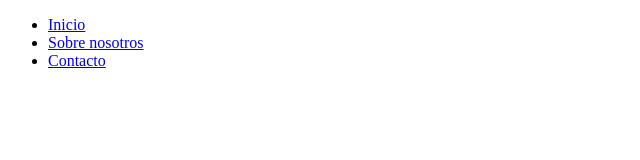
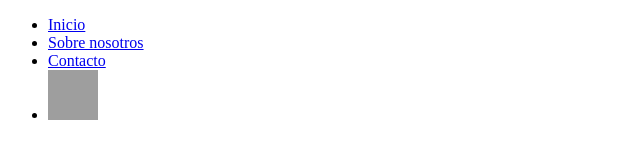
Before and after one commit to Nikodermus/git-basics, a plain HTML site: page index.html in a window 1280 px wide. Shown: the whole page, without its empty margins (0-640 px from the left). Drawn offline with Linux system fonts and the light colour scheme; grey boxes are pictures that could not be loaded.

Commit message:
agregado logo

```diff
--- a/index.html
+++ b/index.html
@@ -11,11 +11,15 @@
         <div>
             <nav class="menu">
                 <ul>
-                  <li><a href="#">Inicio</a></li>
-                  <li><a href="#">Sobre nosotros</a></li>
-                  <li><a href="#">Contacto</a></li>
+                    <li><a href="#">Inicio</a></li>
+                    <li><a href="#">Sobre nosotros</a></li>
+                    <li><a href="#">Contacto</a></li>
+
+                    <li>
+                        <img src="https://picsum.photos/50" alt="Logo" />
+                    </li>
                 </ul>
-              </nav>
+            </nav>
         </div>
     </body>
 </html>
```
